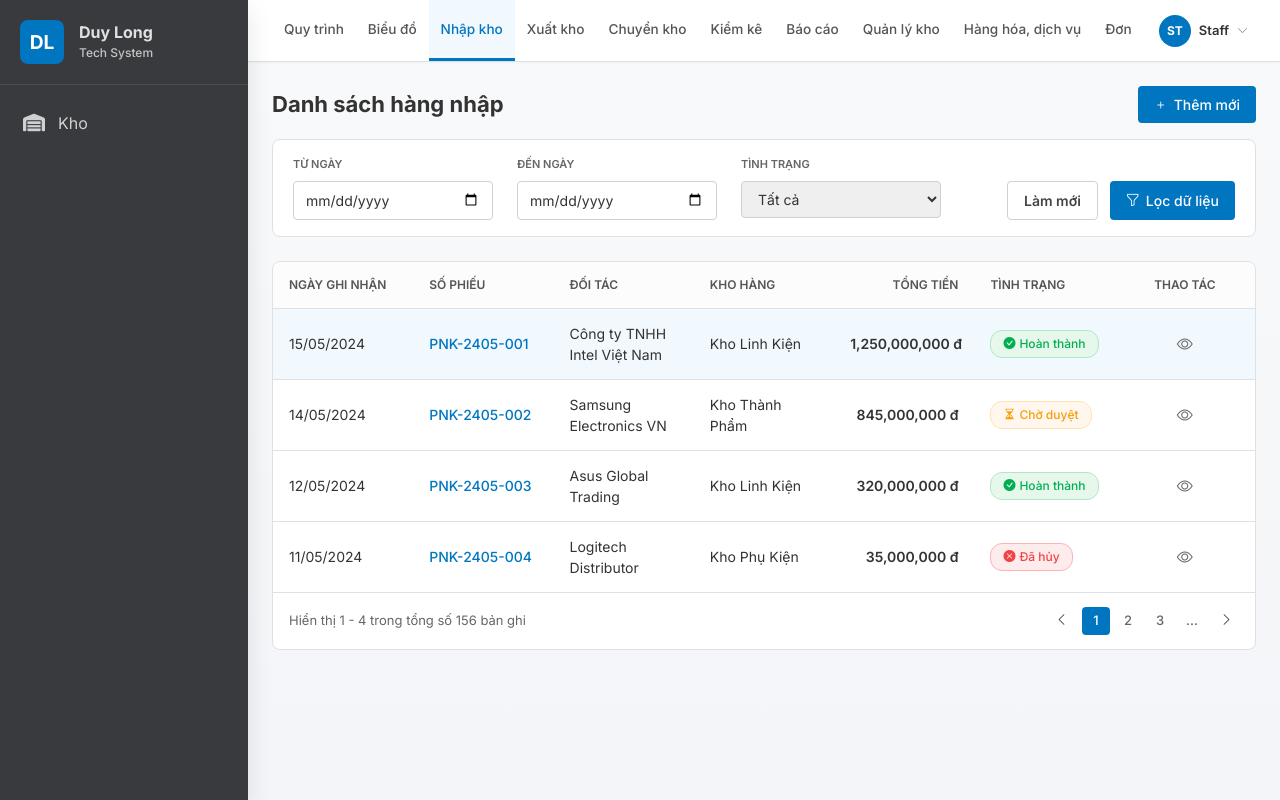
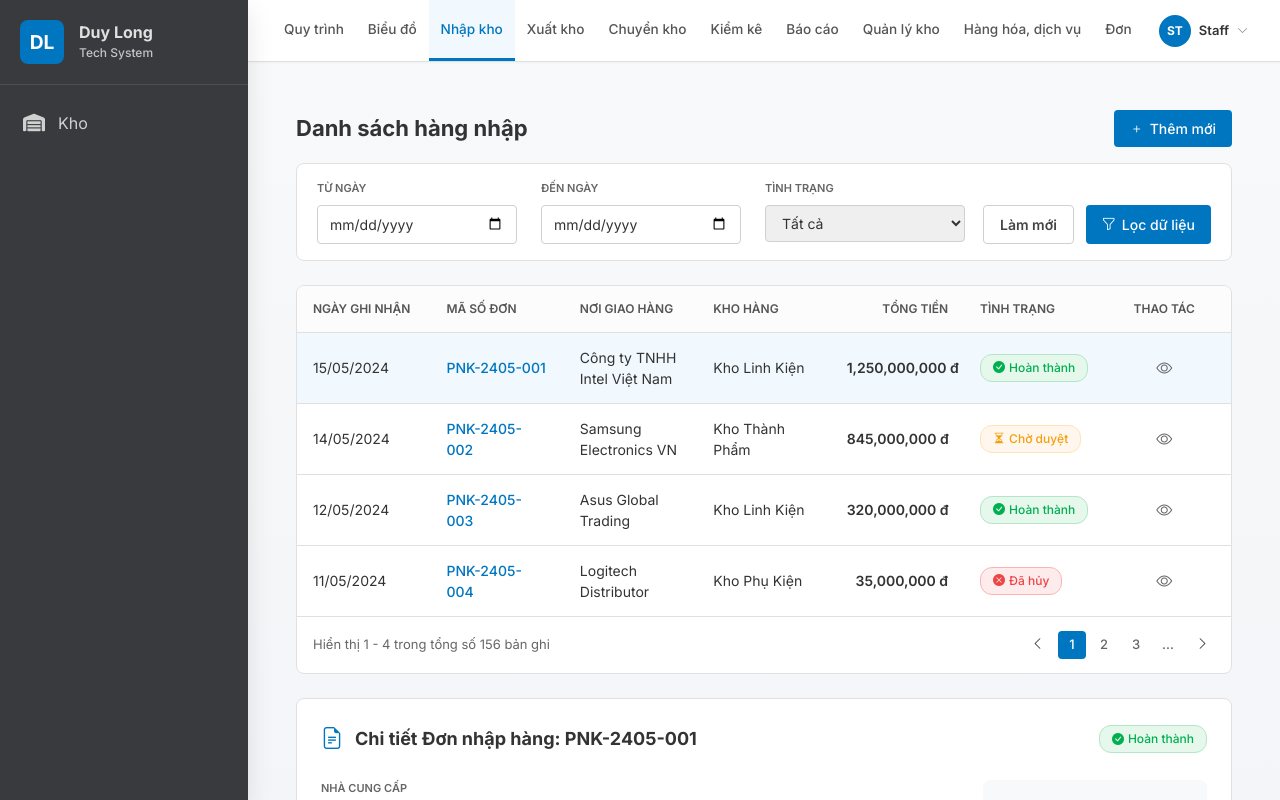
Before and after one commit to flying-bug/DLC-WMS, a React (Vite) app in the folder frontend/: page /import-history in a window 1280 px wide. Built offline with nearby package versions, Linux system fonts and the light colour scheme; no server answers; sample sign-in values are in the browser's storage.

Commit message:
feat: implement import slip detail UI

```diff
--- a/frontend/src/pages/ImportHistory/ImportHistoryPage.jsx
+++ b/frontend/src/pages/ImportHistory/ImportHistoryPage.jsx
@@ -16,7 +16,7 @@ function ImportHistoryPage() {
 
   return (
     <AdminLayout>
-      <div className={styles.pageBody} style={{ padding: 0 }}>
+      <div className={styles.pageBody}>
         <div className={styles.pageTitleContainer}>
           <h1 className={styles.pageTitle}>Danh sách hàng nhập</h1>
           <button className={styles.btnPrimary}>
@@ -59,8 +59,8 @@ function ImportHistoryPage() {
             <thead>
               <tr>
                 <th>NGÀY GHI NHẬN</th>
-                <th>SỐ PHIẾU</th>
-                <th>ĐỐI TÁC</th>
+                <th>MÃ SỐ ĐƠN</th>
+                <th>NƠI GIAO HÀNG</th>
                 <th>KHO HÀNG</th>
                 <th className={styles.textRight}>TỔNG TIỀN</th>
                 <th>TÌNH TRẠNG</th>
@@ -115,6 +115,87 @@ function ImportHistoryPage() {
           </div>
         </div>
 
+        {selectedSlip && (
+          <div className={styles.detailSection}>
+            <div className={styles.detailHeader}>
+              <i className={`bi bi-file-earmark-text ${styles.detailIcon}`}></i>
+              <h2 className={styles.detailTitle}>Chi tiết Đơn nhập hàng: {selectedSlip.code}</h2>
+              <div style={{ flex: 1 }}></div>
+              <span className={`${styles.badge} ${
+                selectedSlip.statusCode === 'success' ? styles.badgeSuccess :
+                selectedSlip.statusCode === 'info' ? styles.badgeInfo :
+                selectedSlip.statusCode === 'warning' ? styles.badgeWarning :
+                styles.badgeDanger
+              }`}>
+                {selectedSlip.statusCode === 'success' && <i className="bi bi-check-circle-fill" style={{ marginRight: '4px' }}></i>}
+                {selectedSlip.statusCode === 'warning' && <i className="bi bi-hourglass-split" style={{ marginRight: '4px' }}></i>}
+                {selectedSlip.statusCode === 'danger' && <i className="bi bi-x-circle-fill" style={{ marginRight: '4px' }}></i>}
+                {selectedSlip.status}
+              </span>
+            </div>
+
+            <div className={styles.detailGrid}>
+              <div className={styles.detailGroup} style={{ gridColumn: 'span 2' }}>
+                <div className={styles.detailItem}>
+                  <span className={styles.detailLabel}>NHÀ CUNG CẤP</span>
+                  <span className={styles.detailValue}>{selectedSlip.partner}</span>
+                </div>
+                <div className={styles.detailItem}>
+                  <span className={styles.detailLabel}>ĐỊA CHỈ</span>
+                  <span className={styles.detailValue}>Khu Công nghệ Cao, Quận 9, TP. Thủ Đức</span>
+                </div>
+              </div>
+
+              <div className={styles.detailRight}>
+                <div className={styles.detailRightRow}>
+                  <span className={styles.detailRightLabel}>Ngày nhận hàng</span>
+                  <span className={styles.detailRightValue}>{selectedSlip.date}</span>
+                </div>
+                <div className={styles.detailRightRow}>
+                  <span className={styles.detailRightLabel}>Kho nhập</span>
+                  <span className={`${styles.detailRightValue} ${styles.textBlue}`}>{selectedSlip.warehouse} (K01)</span>
+                </div>
+                <div className={styles.detailRightRow}>
+                  <span className={styles.detailRightLabel}>Người nhận</span>
+                  <span className={styles.detailRightValue}>Nguyễn Văn A</span>
+                </div>
+              </div>
+            </div>
+
+            <table className={styles.detailTable}>
+              <thead>
+                <tr>
+                  <th>STT</th>
+                  <th>Mã sản phẩm</th>
+                  <th>Tên sản phẩm</th>
+                  <th>ĐVT</th>
+                  <th className={styles.textCenter}>Số lượng</th>
+                  <th className={styles.textRight}>Giá nhập</th>
+                  <th className={styles.textRight}>Thành tiền</th>
+                </tr>
+              </thead>
+              <tbody>
+                <tr>
+                  <td>1</td>
+                  <td className={styles.textBlue}>CPU-I7-13700K</td>
+                  <td>CPU Intel Core i7 thế hệ 13 13700K</td>
+                  <td>Cái</td>
+                  <td className={styles.textCenter}>100</td>
+                  <td className={styles.textRight}>10,500,000</td>
+                  <td className={styles.textRight}>1,050,000,000</td>
+                </tr>
+              </tbody>
+            </table>
+
+            <div className={styles.detailFooter}>
+              <div className={styles.footerTotalLabel}>Tổng cộng hàng nhập:</div>
+              <div className={styles.footerQty}>100</div>
+              <div className={styles.footerTotalLabel} style={{ flex: 0, whiteSpace: 'nowrap', paddingRight: '16px' }}>Tổng tiền:</div>
+              <div className={styles.footerMoney}>{selectedSlip.total}</div>
+            </div>
+          </div>
+        )}
+
       </div>
     </AdminLayout>
   );
```
